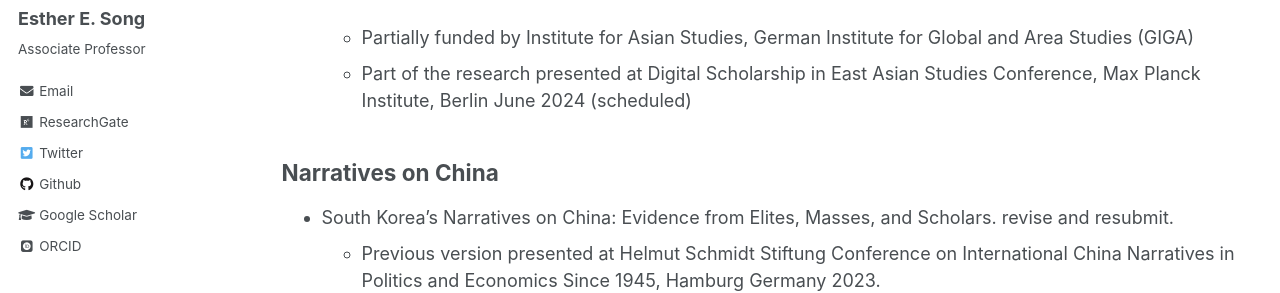
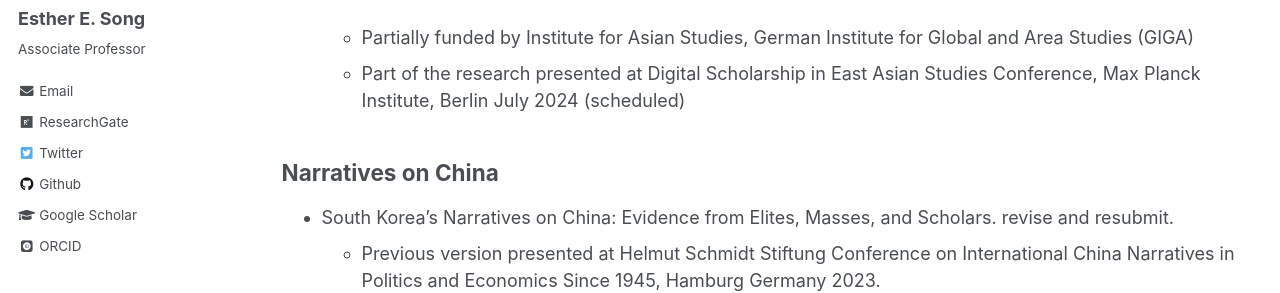
Before and after one commit to ehsong/ehsong.github.io, a Jekyll site: the page built from _pages/research.md, in a window 1280 px wide and 900 px high, scrolled down 3346 px. Shown: the part 197-490 px from the top of the window. Built offline with Jekyll 4.4.1, drawn with Linux system fonts in a browser that asks for light colours; some web fonts are replaced.

Commit message:
Update research.md

```diff
--- a/_pages/research.md
+++ b/_pages/research.md
@@ -75,7 +75,7 @@ What explains the growth of the NGO sector in China during the recent decades? D
 
 * Intellectual and Public Discourse on Civil Society in China Under Xi (2013-) (with Runya Qiaoan)
   * Partially funded by Institute for Asian Studies, German Institute for Global and Area Studies (GIGA)
-  * Part of the research presented at Digital Scholarship in East Asian Studies Conference, Max Planck Institute, Berlin June 2024 (scheduled)
+  * Part of the research presented at Digital Scholarship in East Asian Studies Conference, Max Planck Institute, Berlin July 2024 (scheduled)
 
 ## Narratives on China
 
```
